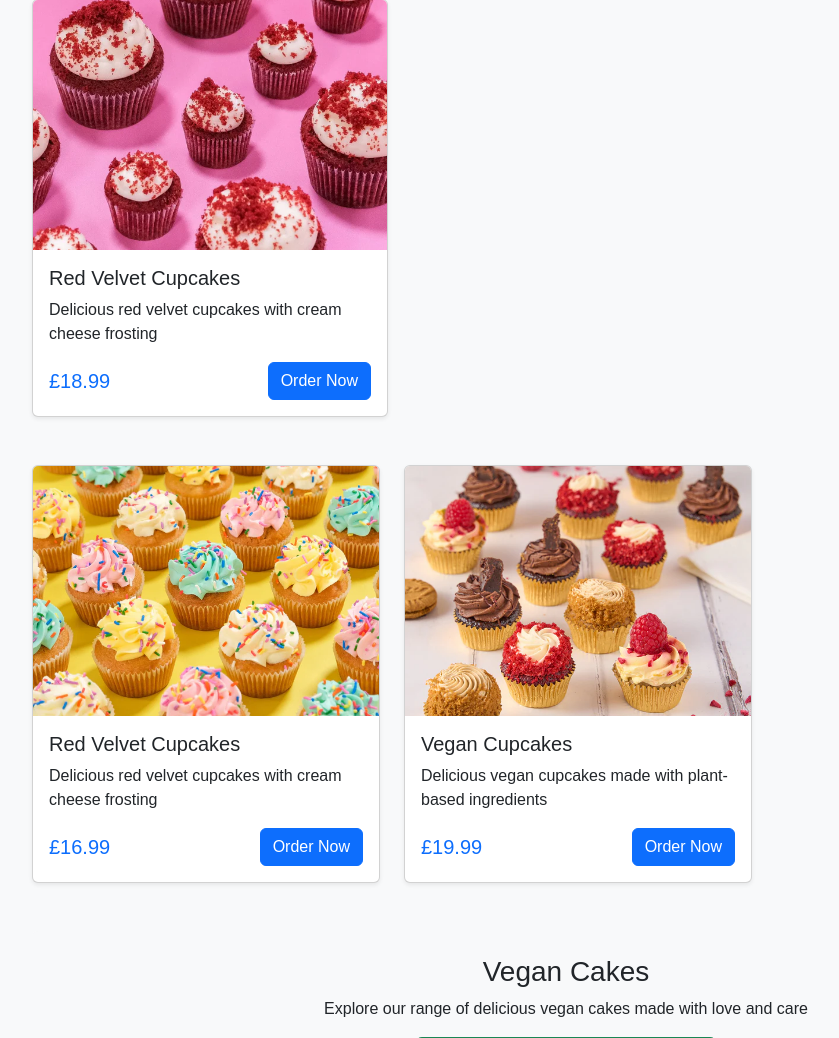
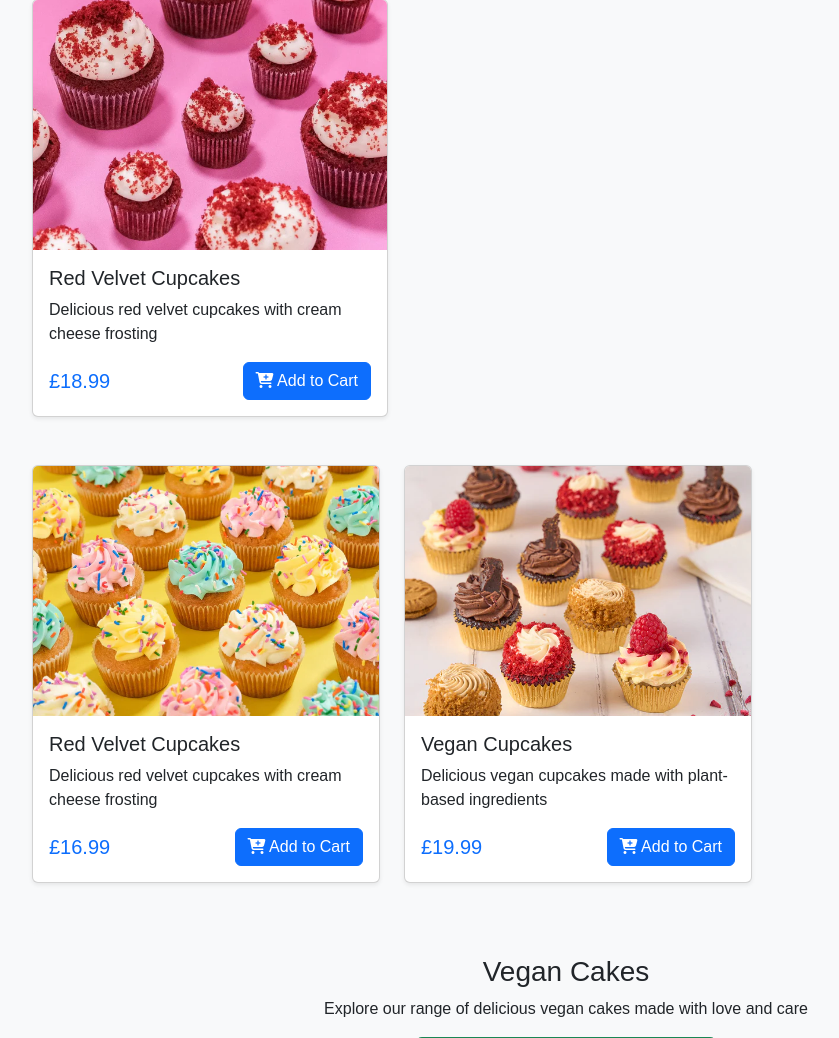
Before and after one commit to JModi16/Mammas-Cakes, a Django app: page /treats/ in a window 1280 px wide. Shown: the part 415-1453 px from the top of the page, without its empty margins (50-889 px from the left). Run offline with Django 4.2, Linux system fonts and the light colour scheme.

Commit message:
adjusted treats.html template enabling add to cart function

```diff
--- a/cakes/templates/cakes/treats.html
+++ b/cakes/templates/cakes/treats.html
@@ -23,7 +23,13 @@
                     <p class="card-text">Delicious red velvet cupcakes with cream cheese frosting</p>
                     <div class="d-flex justify-content-between align-items-center">
                         <span class="h5 text-primary mb-0">£18.99</span>
-                        <button class="btn btn-primary">Order Now</button>
+                        <button class="btn btn-primary add-to-cart"
+                                data-id="red-velvet-cupcakes"
+                                data-name="Red Velvet Cupcakes"
+                                data-price="18.99"
+                                data-image="{% static 'images/redvelvetcupcakes.webp' %}">
+                            <i class="fas fa-cart-plus"></i> Add to Cart
+                        </button>
                     </div>
                 </div>
             </div>
@@ -40,13 +46,17 @@
                     <p class="card-text">Delicious red velvet cupcakes with cream cheese frosting</p>
                     <div class="d-flex justify-content-between align-items-center">
                         <span class="h5 text-primary mb-0">£16.99</span>
-                        <button class="btn btn-primary">Order Now</button>
+                        <button class="btn btn-primary add-to-cart"
+                                data-id="vanilla-cupcakes"
+                                data-name="Vanilla Cupcakes"
+                                data-price="16.99"
+                                data-image="{% static 'images/vanillacupcakes.webp' %}">
+                            <i class="fas fa-cart-plus"></i> Add to Cart
+                        </button>
                     </div>
                 </div>
             </div>
         </div>
-
-
 
    <!-- Treat 3 -->
         <div class="col-md-6 col-lg-4">
@@ -57,12 +67,17 @@
                     <p class="card-text">Delicious vegan cupcakes made with plant-based ingredients</p>
                     <div class="d-flex justify-content-between align-items-center">
                         <span class="h5 text-primary mb-0">£19.99</span>
-                        <button class="btn btn-primary">Order Now</button>
+                        <button class="btn btn-primary add-to-cart"
+                                data-id="vegan-cupcakes"
+                                data-name="Vegan Cupcakes"
+                                data-price="19.99"
+                                data-image="{% static 'images/vegancupcakes.webp' %}">
+                            <i class="fas fa-cart-plus"></i> Add to Cart
+                        </button>
                     </div>
                 </div>
             </div>
         </div>
-
 
     <!-- Call to Action Section -->
     <div class="row mt-5">
```
